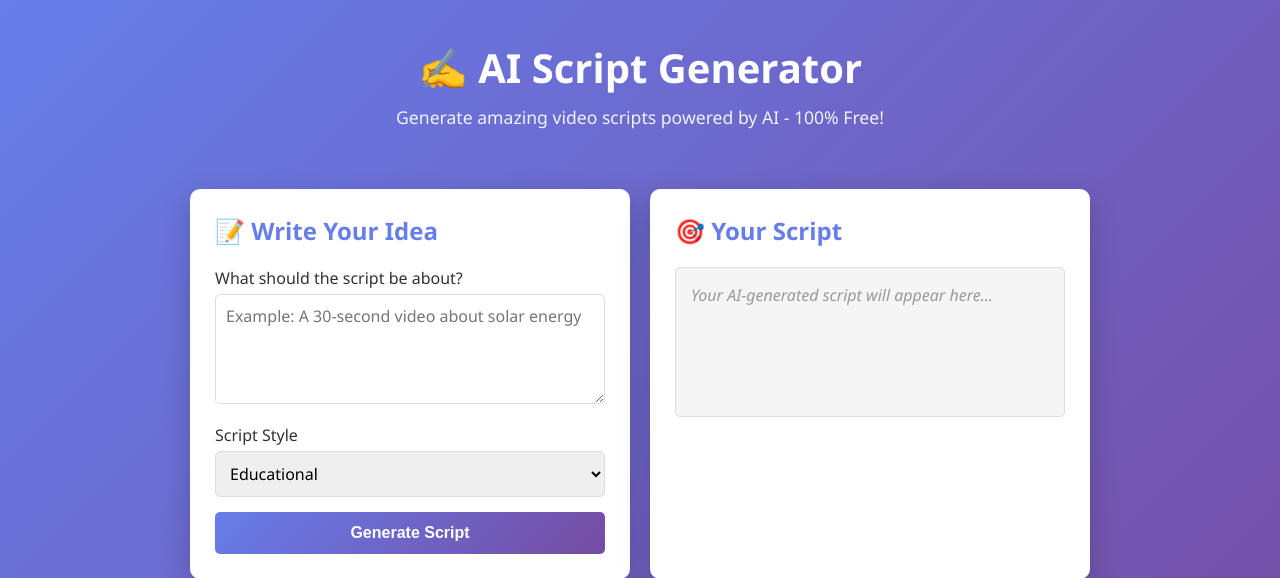
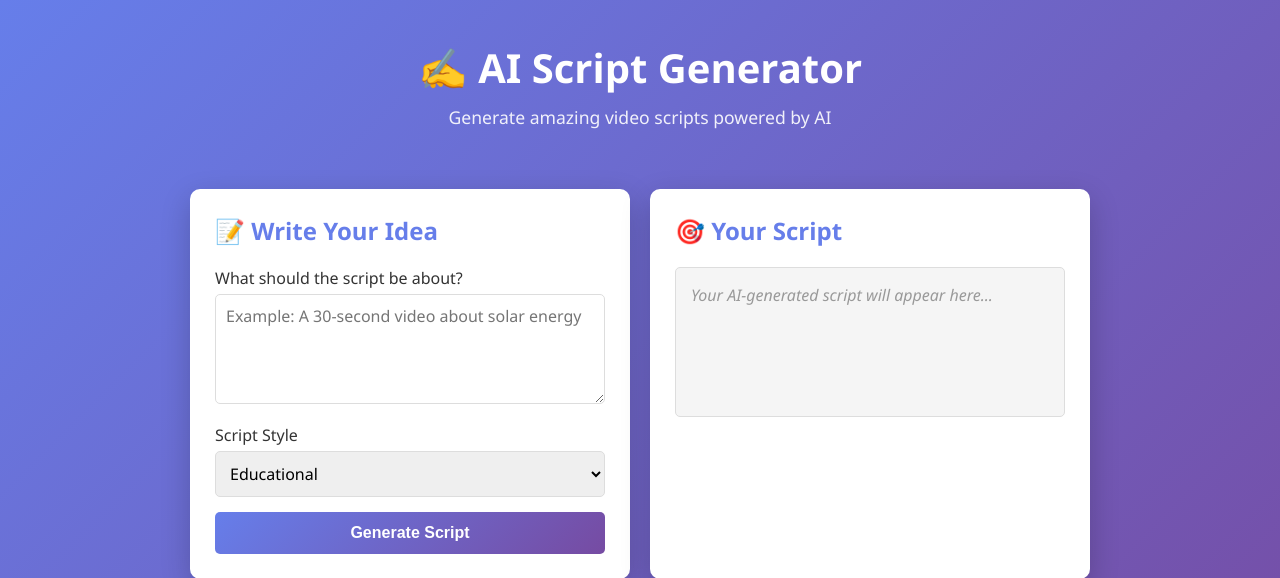
Before and after one commit to silva-andrew/ai-video-app, a Flask app: page / in a window 1280 px wide. Shown: the top 578 px of the page. Run offline with Flask 3, Linux system fonts and the light colour scheme.

```diff
--- a/templates/index.html
+++ b/templates/index.html
@@ -170,7 +170,7 @@
     <div class="container">
         <header>
             <h1>✍️ AI Script Generator</h1>
-            <p>Generate amazing video scripts powered by AI - 100% Free!</p>
+            <p>Generate amazing video scripts powered by AI</p>
         </header>
 
         <div class="main-content">
```
